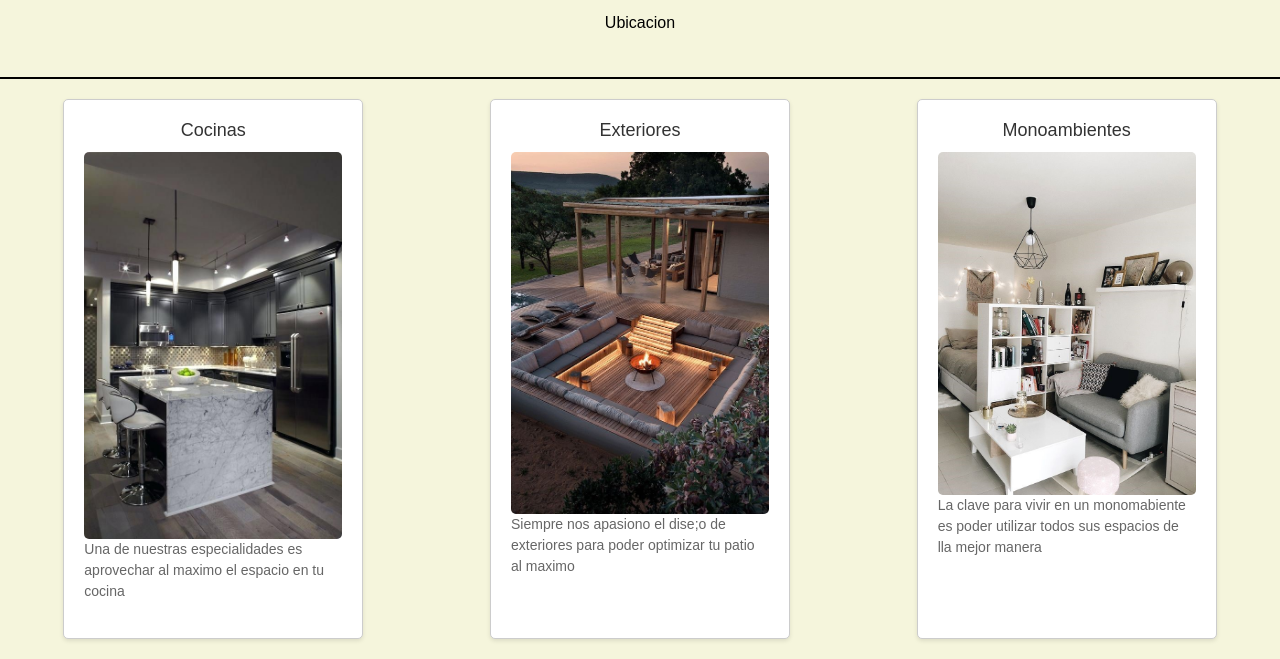
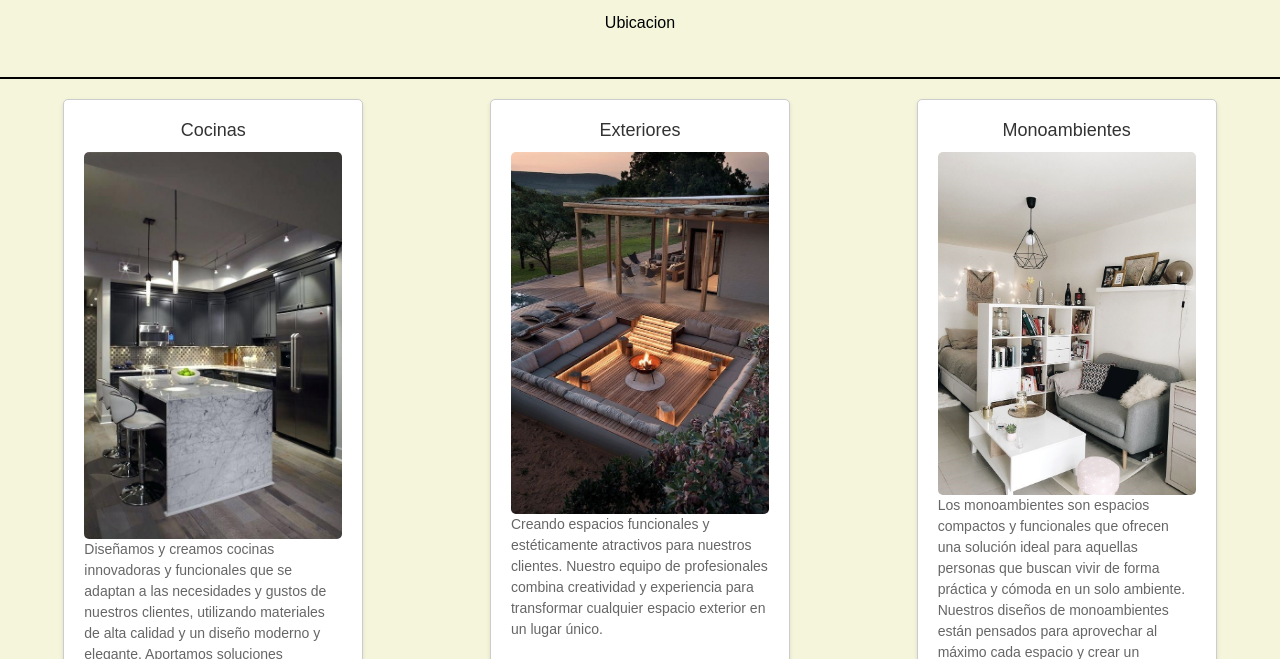
Before and after one commit to TobiasVictory/Tobiasvictory.dw, a plain HTML site: page index.html in a window 1280 px wide. Shown: the part 141-800 px from the top of the page. Drawn offline with nearby package versions, Linux system fonts and the light colour scheme.

Commit message:
detalles finales

```diff
--- a/index.html
+++ b/index.html
@@ -27,17 +27,17 @@
         <div class="card">
             <h2> Cocinas</h2>
             <img src="./assets/Cocina-index.jpg" alt="Imagen 1">
-            <p>Una de nuestras especialidades es aprovechar al maximo el espacio en tu cocina</p>
+            <p>Diseñamos y creamos cocinas innovadoras y funcionales que se adaptan a las necesidades y gustos de nuestros clientes, utilizando materiales de alta calidad y un diseño moderno y elegante. Aportamos soluciones creativas y personalizadas para transformar cualquier espacio en el corazón del hogar.</p>
         </div>
         <div class="card">
             <h2>Exteriores</h2>
             <img src="./assets/Exteriores.jpg" alt="Imagen 2">
-            <p> Siempre nos apasiono el dise;o de exteriores para poder optimizar tu patio al maximo</p>
+            <p> Creando espacios funcionales y estéticamente atractivos para nuestros clientes. Nuestro equipo de profesionales combina creatividad y experiencia para transformar cualquier espacio exterior en un lugar único.</p>
         </div>
         <div class="card">
             <h2>Monoambientes</h2>
             <img src="./assets/Monoambiente.jpg" alt="Imagen 3">
-            <p>La clave para vivir en un monomabiente es poder utilizar todos sus espacios de lla mejor manera</p>
+            <p>Los monoambientes son espacios compactos y funcionales que ofrecen una solución ideal para aquellas personas que buscan vivir de forma práctica y cómoda en un solo ambiente. Nuestros diseños de monoambientes están pensados para aprovechar al máximo cada espacio y crear un ambiente moderno.</p>
         </div>
     </div>
     <footer>
```
